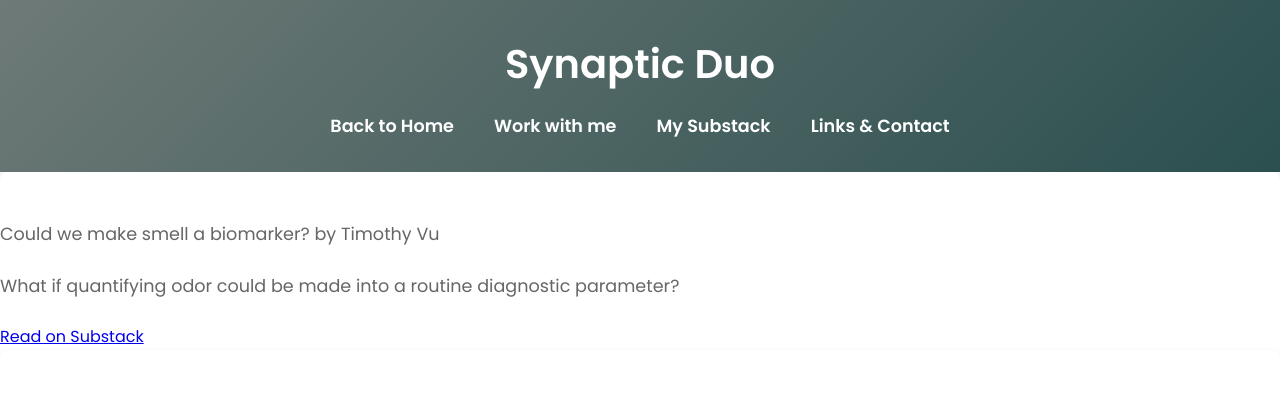
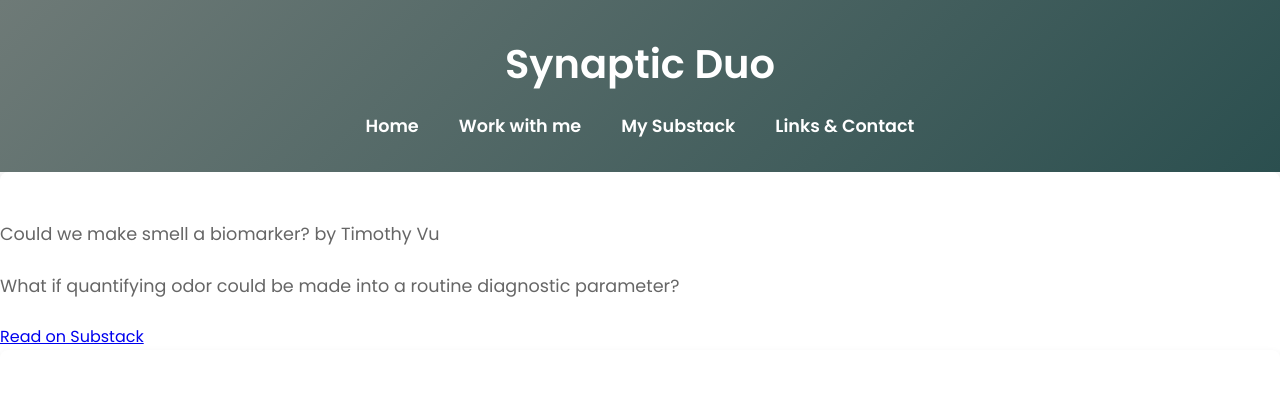
Before and after one commit to timothyqvu1/skills-github-pages, a plain HTML site: page substack.html in a window 1280 px wide. Shown: the top 395 px of the page. Drawn offline with Linux system fonts and the light colour scheme; a script that the page names is missing.

Commit message:
Update substack.html

```diff
--- a/substack.html
+++ b/substack.html
@@ -15,7 +15,7 @@
             <h1>Synaptic Duo</h1>
             <nav>
                 <ul>
-                     <li><a href="index.html" class="back-home">Back to Home</a></li>
+                     <li><a href="index.html" class="back-home">Home</a></li>
                               <li><a href="about.html">Work with me</a></li>
                               <li><a href="substack.html">My Substack</a></li>
                               <li><a href="#contact">Links & Contact</a></li>
```
